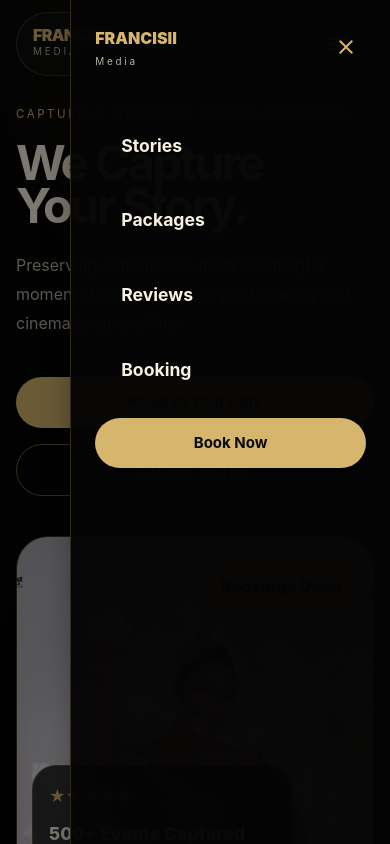
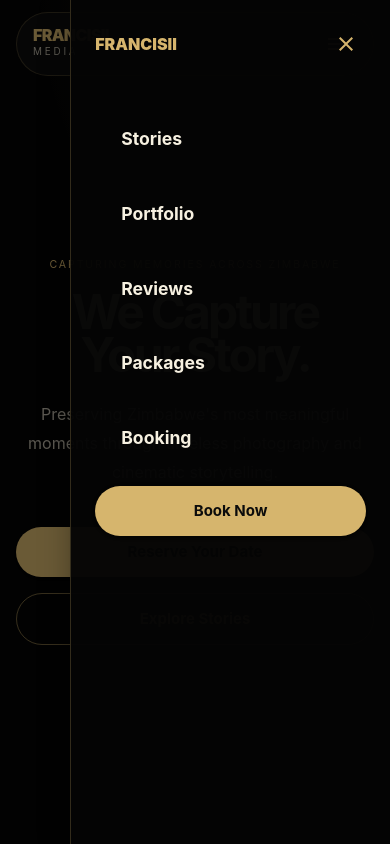
Before and after one commit to audreythando/francisiimedia, a React (Vite) app: page / in a window 390 px wide. Both pictures are taken after a click on the button 337 px from the left and 44 px from the top of the page. Shown: the top 844 px of the page. Built offline with nearby package versions, Linux system fonts and the light colour scheme.

Commit message:
fix: improve hero responsiveness on mobile

```diff
--- a/src/components/layout/Navbar.tsx
+++ b/src/components/layout/Navbar.tsx
@@ -12,142 +12,62 @@ import {
 import MenuIcon from "@mui/icons-material/Menu";
 import CloseIcon from "@mui/icons-material/Close";
 
-const navItems = ["Stories", "Packages", "Reviews", "Booking"];
+const navItems = [
+  { label: "Stories", id: "stories" },
+  { label: "Portfolio", id: "portfolio" },
+  { label: "Reviews", id: "reviews" },
+  { label: "Packages", id: "packages" },
+  { label: "Booking", id: "booking" },
+];
 
 const Navbar = () => {
   const [open, setOpen] = useState(false);
 
+  const scrollToSection = (id: string) => {
+    const section = document.getElementById(id);
+    console.log("Scrolling to:", id, section);
+
+    if (section) {
+      section.scrollIntoView({ behavior: "smooth", block: "start" });
+    }
+
+    setOpen(false);
+  };
+
   return (
     <>
-      <AppBar
-        position="fixed"
-        elevation={0}
-        sx={{
-          top: { xs: 12, md: 20 },
-          background: "transparent",
-          boxShadow: "none",
-          px: { xs: 2, md: 4 },
-        }}
-      >
-        <Toolbar
-          sx={{
-            maxWidth: "1200px",
-            width: "100%",
-            mx: "auto",
-            minHeight: { xs: 64, md: 72 },
-            px: { xs: 2, md: 3 },
-            borderRadius: "999px",
-            background: "rgba(16,16,16,0.78)",
-            backdropFilter: "blur(20px)",
-            border: "1px solid rgba(214,181,109,0.22)",
-            justifyContent: "space-between",
-          }}
-        >
-          <Box>
-            <Typography
-              sx={{
-                color: "primary.main",
-                fontWeight: 900,
-                letterSpacing: "-0.04em",
-                lineHeight: 1,
-                fontSize: { xs: "1rem", md: "1.25rem" },
-              }}
-            >
+      <AppBar position="fixed" elevation={0} sx={{ top: { xs: 12, md: 20 }, background: "transparent", boxShadow: "none", px: { xs: 2, md: 4 } }}>
+        <Toolbar sx={{ maxWidth: "1200px", width: "100%", mx: "auto", minHeight: { xs: 64, md: 72 }, px: { xs: 2, md: 3 }, borderRadius: "999px", background: "rgba(16,16,16,0.78)", backdropFilter: "blur(20px)", border: "1px solid rgba(214,181,109,0.22)", justifyContent: "space-between" }}>
+          <Box onClick={() => window.scrollTo({ top: 0, behavior: "smooth" })} sx={{ cursor: "pointer" }}>
+            <Typography sx={{ color: "primary.main", fontWeight: 900, letterSpacing: "-0.04em", lineHeight: 1, fontSize: { xs: "1rem", md: "1.25rem" } }}>
               FRANCISII
             </Typography>
-            <Typography
-              sx={{
-                color: "text.secondary",
-                fontSize: "0.62rem",
-                letterSpacing: "0.28em",
-                textTransform: "uppercase",
-              }}
-            >
+            <Typography sx={{ color: "text.secondary", fontSize: "0.62rem", letterSpacing: "0.28em", textTransform: "uppercase" }}>
               Media
             </Typography>
           </Box>
 
-          <Stack
-            direction="row"
-            spacing={1}
-            sx={{
-              display: { xs: "none", md: "flex" },
-              alignItems: "center",
-            }}
-          >
+          <Stack direction="row" spacing={1} sx={{ display: { xs: "none", md: "flex" }, alignItems: "center" }}>
             {navItems.map((item) => (
-              <Button
-                key={item}
-                color="inherit"
-                sx={{
-                  color: "text.primary",
-                  fontSize: "0.85rem",
-                  px: 2,
-                  "&:hover": {
-                    color: "primary.main",
-                    background: "rgba(214,181,109,0.08)",
-                  },
-                }}
-              >
-                {item}
+              <Button key={item.id} color="inherit" onClick={() => scrollToSection(item.id)} sx={{ color: "text.primary", fontSize: "0.85rem", px: 2 }}>
+                {item.label}
               </Button>
             ))}
 
-            <Button variant="contained" sx={{ ml: 1 }}>
+            <Button variant="contained" sx={{ ml: 1 }} onClick={() => scrollToSection("booking")}>
               Book Now
             </Button>
           </Stack>
 
-          <IconButton
-            onClick={() => setOpen(true)}
-            sx={{
-              display: { xs: "flex", md: "none" },
-              color: "primary.main",
-            }}
-          >
+          <IconButton onClick={() => setOpen(true)} sx={{ display: { xs: "flex", md: "none" }, color: "primary.main" }}>
             <MenuIcon />
           </IconButton>
         </Toolbar>
       </AppBar>
 
-      <Drawer
-        anchor="right"
-        open={open}
-        onClose={() => setOpen(false)}
-        slotProps={{
-          paper: {
-            sx: {
-              width: "82%",
-              maxWidth: 360,
-              background: "rgba(5,5,5,0.96)",
-              borderLeft: "1px solid rgba(214,181,109,0.22)",
-              p: 3,
-            },
-          },
-        }}
-      >
-        <Box
-          sx={{
-            display: "flex",
-            justifyContent: "space-between",
-            alignItems: "center",
-          }}
-        >
-          <Box>
-            <Typography sx={{ color: "primary.main", fontWeight: 900 }}>
-              FRANCISII
-            </Typography>
-            <Typography
-              sx={{
-                color: "text.secondary",
-                fontSize: "0.62rem",
-                letterSpacing: "0.28em",
-              }}
-            >
-              Media
-            </Typography>
-          </Box>
-
+      <Drawer anchor="right" open={open} onClose={() => setOpen(false)} slotProps={{ paper: { sx: { width: "82%", maxWidth: 360, background: "rgba(5,5,5,0.96)", borderLeft: "1px solid rgba(214,181,109,0.22)", p: 3 } } }}>
+        <Box sx={{ display: "flex", justifyContent: "space-between", alignItems: "center" }}>
+          <Typography sx={{ color: "primary.main", fontWeight: 900 }}>FRANCISII</Typography>
           <IconButton onClick={() => setOpen(false)} sx={{ color: "primary.main" }}>
             <CloseIcon />
           </IconButton>
@@ -155,20 +75,12 @@ const Navbar = () => {
 
         <Stack spacing={2.5} sx={{ mt: 6 }}>
           {navItems.map((item) => (
-            <Button
-              key={item}
-              onClick={() => setOpen(false)}
-              sx={{
-                justifyContent: "flex-start",
-                color: "text.primary",
-                fontSize: "1.1rem",
-              }}
-            >
-              {item}
+            <Button key={item.id} onClick={() => scrollToSection(item.id)} sx={{ justifyContent: "flex-start", color: "text.primary", fontSize: "1.1rem" }}>
+              {item.label}
             </Button>
           ))}
 
-          <Button variant="contained" size="large" onClick={() => setOpen(false)}>
+          <Button variant="contained" size="large" onClick={() => scrollToSection("booking")}>
             Book Now
           </Button>
         </Stack>
--- a/src/pages/HomePage.tsx
+++ b/src/pages/HomePage.tsx
@@ -1,13 +1,11 @@
-import { Box } from "@mui/material";
+
 import Navbar from "../components/layout/Navbar";
+import BookingSection from "../sections/Bookings/BookingSection";
 import HeroSection from "../sections/Hero/HeroSection";
+import PackagesSection from "../sections/Packages/PackagesSection";
+import PortfolioWall from "../sections/Portfolio/PortfolioWall";
 import StorySelection from "../sections/Stories/StorySelection";
-import PortfolioWall from "../sections/Portfolio/PortfolioWall";
 import TestimonialsSection from "../sections/Testinmonials/TestimonialsSection";
-import PackagesSection from "../sections/Packages/PackagesSection";
-import BookingSection from "../sections/Bookings/BookingSection";
-
-
 
 const HomePage = () => {
   return (
@@ -19,12 +17,7 @@ const HomePage = () => {
       <TestimonialsSection />
       <PackagesSection />
       <BookingSection />
-      <Box
-        sx={{
-          minHeight: "100vh",
-          backgroundColor: "background.default",
-        }}
-      />
+
     </>
   );
 };
--- a/src/sections/Hero/HeroSection.tsx
+++ b/src/sections/Hero/HeroSection.tsx
@@ -26,7 +26,13 @@ const HeroSection = () => {
             alignItems: "center",
           }}
         >
-          <Box sx={{ flex: 0.95, width: "100%" }}>
+          <Box
+            sx={{
+              flex: 0.95,
+              width: "100%",
+              textAlign: { xs: "center", md: "left" },
+            }}
+          >
             <motion.div
               initial={{ opacity: 0, y: 35 }}
               animate={{ opacity: 1, y: 0 }}
@@ -36,15 +42,21 @@ const HeroSection = () => {
                 sx={{
                   color: "primary.main",
                   textTransform: "uppercase",
-                  letterSpacing: { xs: "0.22em", md: "0.35em" },
-                  fontSize: { xs: "0.72rem", md: "0.85rem" },
+                  letterSpacing: { xs: "0.18em", md: "0.35em" },
+                  fontSize: { xs: "0.66rem", md: "0.85rem" },
                   mb: 2,
                 }}
               >
                 Capturing Memories Across Zimbabwe
               </Typography>
 
-              <Typography variant="h1" sx={{ maxWidth: 650, mb: 3 }}>
+              <Typography
+                variant="h1"
+                sx={{
+                  maxWidth: { xs: "100%", md: 650 },
+                  mb: 3,
+                }}
+              >
                 We Capture
                 <br />
                 Your Story.
@@ -52,13 +64,24 @@ const HeroSection = () => {
 
               <Typography
                 variant="body1"
-                sx={{ maxWidth: 620, color: "text.secondary", mb: 5 }}
+                sx={{
+                  maxWidth: 620,
+                  mx: { xs: "auto", md: 0 },
+                  color: "text.secondary",
+                  mb: 5,
+                }}
               >
                 Preserving Zimbabwe&apos;s most meaningful moments through
                 timeless photography and cinematic storytelling.
               </Typography>
 
-              <Stack direction={{ xs: "column", sm: "row" }} spacing={2}>
+              <Stack
+                direction={{ xs: "column", sm: "row" }}
+                spacing={2}
+                sx={{
+                  justifyContent: { xs: "center", md: "flex-start" },
+                }}
+              >
                 <Button variant="contained" size="large">
                   Reserve Your Date
                 </Button>
@@ -70,7 +93,13 @@ const HeroSection = () => {
             </motion.div>
           </Box>
 
-          <Box sx={{ flex: 1.05, width: "100%" }}>
+          <Box
+            sx={{
+              flex: 1.05,
+              width: "100%",
+              display: { xs: "none", sm: "block" },
+            }}
+          >
             <motion.div
               initial={{ opacity: 0, scale: 0.96 }}
               animate={{ opacity: 1, scale: 1 }}
@@ -97,10 +126,10 @@ const HeroSection = () => {
                   alt="Francisii Media photography"
                   sx={{
                     width: "100%",
-                    height: { xs: 420, sm: 520, md: 680 },
+                    height: { sm: 520, md: 680 },
                     objectFit: "cover",
                     borderRadius: {
-                      xs: "32px",
+                      sm: "32px",
                       md: "48px 48px 180px 48px",
                     },
                     border: "1px solid rgba(214,181,109,0.26)",
@@ -111,9 +140,9 @@ const HeroSection = () => {
                 <Box
                   sx={{
                     position: "absolute",
-                    left: { xs: 16, md: -36 },
-                    bottom: { xs: 20, md: 50 },
-                    p: { xs: 2, md: 3 },
+                    left: { sm: 16, md: -36 },
+                    bottom: { sm: 20, md: 50 },
+                    p: { sm: 2, md: 3 },
                     borderRadius: "24px",
                     background: "rgba(16,16,16,0.82)",
                     backdropFilter: "blur(18px)",
@@ -138,9 +167,9 @@ const HeroSection = () => {
                 <Box
                   sx={{
                     position: "absolute",
-                    right: { xs: 16, md: -28 },
-                    top: { xs: 20, md: 48 },
-                    p: { xs: 2, md: 2.5 },
+                    right: { sm: 16, md: -28 },
+                    top: { sm: 20, md: 48 },
+                    p: { sm: 2, md: 2.5 },
                     borderRadius: "999px",
                     background: "rgba(214,181,109,0.92)",
                     color: "#050505",
```
